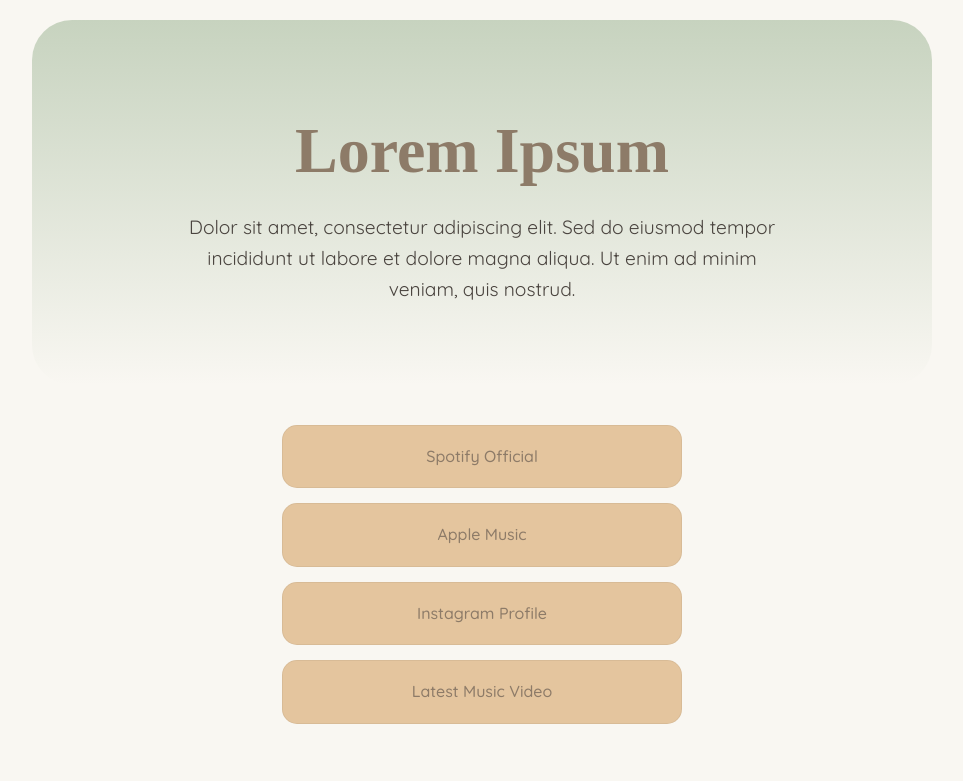
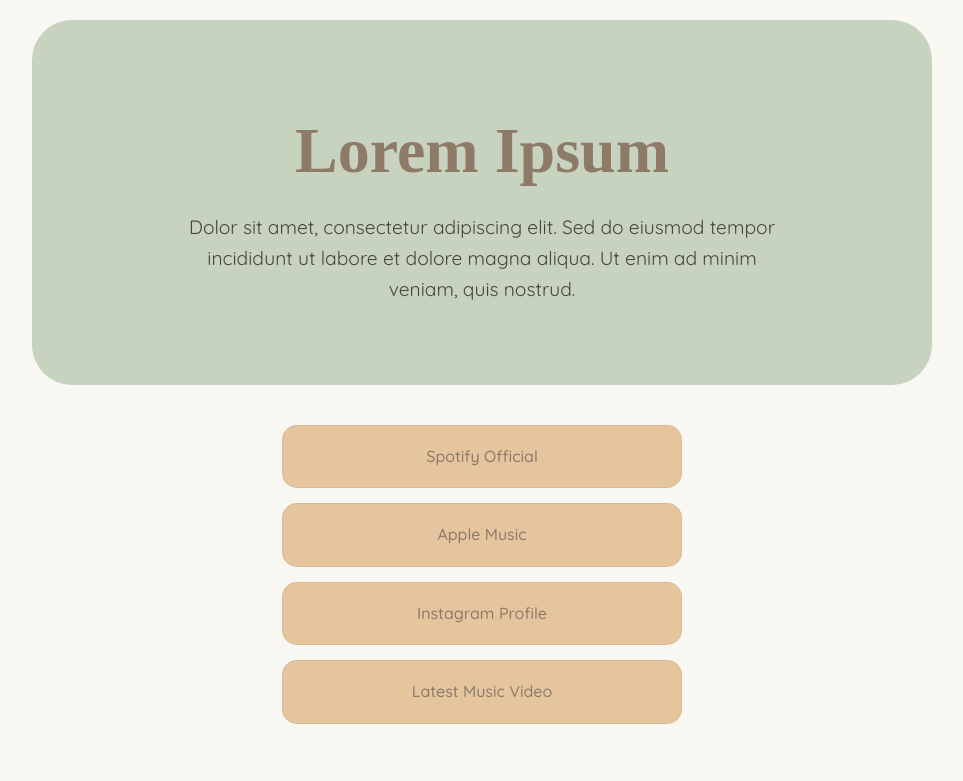
Before and after one commit to compactpie7/compactpie7.github.io, a plain HTML site: page index.html in a window 1280 px wide. Shown: the top 781 px of the page, without its empty margins (158-1121 px from the left). Drawn offline with Linux system fonts and the light colour scheme.

Commit message:
Update index.html

```diff
--- a/index.html
+++ b/index.html
@@ -38,7 +38,7 @@
         header {
             text-align: center;
             padding: 80px 20px;
-            background: linear-gradient(180deg, var(--accent-sage) 0%, var(--bg-color) 100%);
+            background-color: var(--accent-sage);
             border-radius: 40px;
             margin-bottom: 40px;
         }
```
